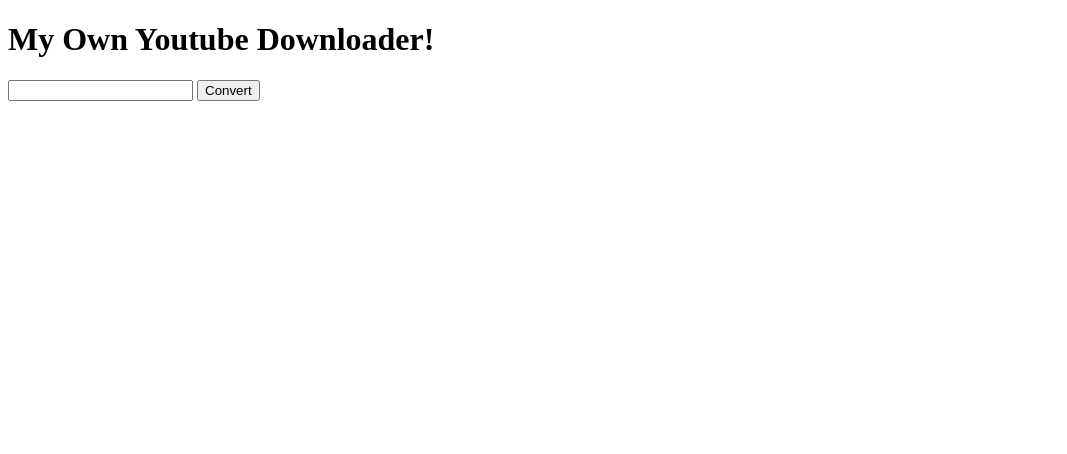
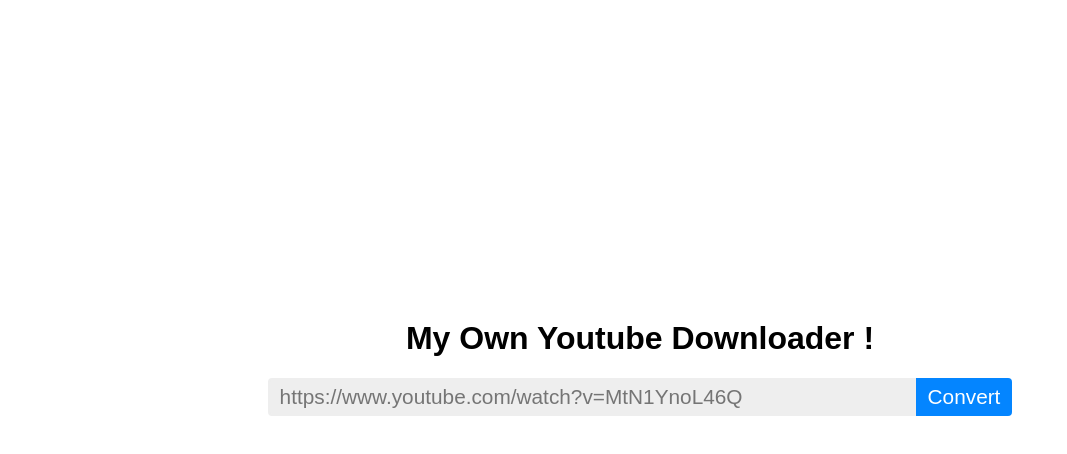
Before and after one commit to rr016/Github-Workshop, a plain HTML site: page index.html in a window 1280 px wide. Shown: the whole page, without its empty margins (0-1067 px from the left). Drawn offline with Linux system fonts and the light colour scheme.

Commit message:
Add files via upload
update

```diff
--- a/index.html
+++ b/index.html
@@ -1,14 +1,15 @@
 <!DOCTYPE html>
 <html lang="en">
-    <head>
-        <link rel="stylesheet" gref="style.css">
-        <title>Youtube Downloader</title>
-    </head>
 
-    <body>
-        <h1 class="heading">My Own Youtube Downloader!</h1>
-        <input class="URL-input" >
-        <button class="convert-button">Convert</button>
-        <script src="script.js"></script>
-    </body>
+<head>
+    <link rel="stylesheet" href="style.css">
+    <title>Youtube Downloader</title>
+</head>
+
+<body>
+    <h1 class="heading">My Own Youtube Downloader !</h1>
+    <input class="URL-input" placeholder="https://www.youtube.com/watch?v=MtN1YnoL46Q"><button class="convert-button">Convert</button>
+    <script src='script.js'></script>
+</body>
+
 </html>
--- a/script.js
+++ b/script.js
@@ -1,10 +1,11 @@
 var convertBtn = document.querySelector('.convert-button');
 var URLinput = document.querySelector('.URL-input');
 
-convertBtn.addEventListener('click', function() {
-    sendUrl(URLinput.value);
+convertBtn.addEventListener('click', () => {
+	console.log(`URL: ${URLinput.value}`);
+	sendURL(URLinput.value);
 });
 
 function sendURL(URL) {
-    window.location.href = 'https://localhost:4000/download?URL=${URL}';
+	window.location.href = `http://localhost:4000/download?URL=${URL}`;
 }
--- a/style.css
+++ b/style.css
@@ -0,0 +1,33 @@
+* {
+	text-align: center;
+}
+
+.heading {
+	font-family: Arial;
+	margin-top:40vh;
+}
+
+.URL-input, .convert-button {
+	font-size:1.3em;
+	padding:5px 10px;
+}
+
+.URL-input {
+	border-radius:4px 0px 0px 4px;
+	width:30em;
+	text-align: left;
+	border:2px solid #EEEEEE;
+	background: #EEEEEE;
+	outline:none;
+}
+
+.URL-input:focus {
+	border:2px solid #0485ff;
+}
+
+.convert-button {
+	border-radius:0px 4px 4px 0px;
+	border:2px solid #0485ff;
+	background: #0485ff;
+	color:white;
+}
```
Also changed, not shown: README.md (added).
